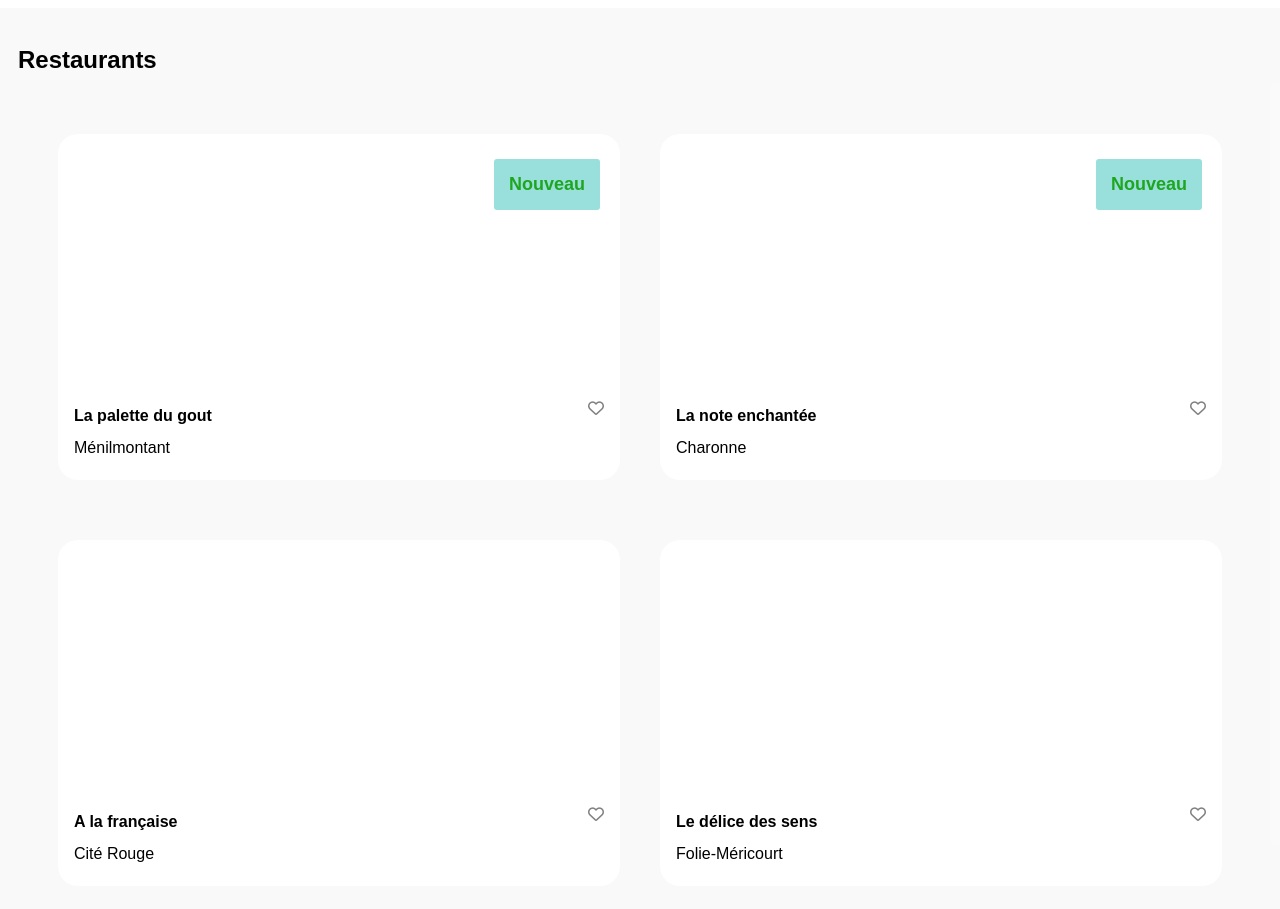
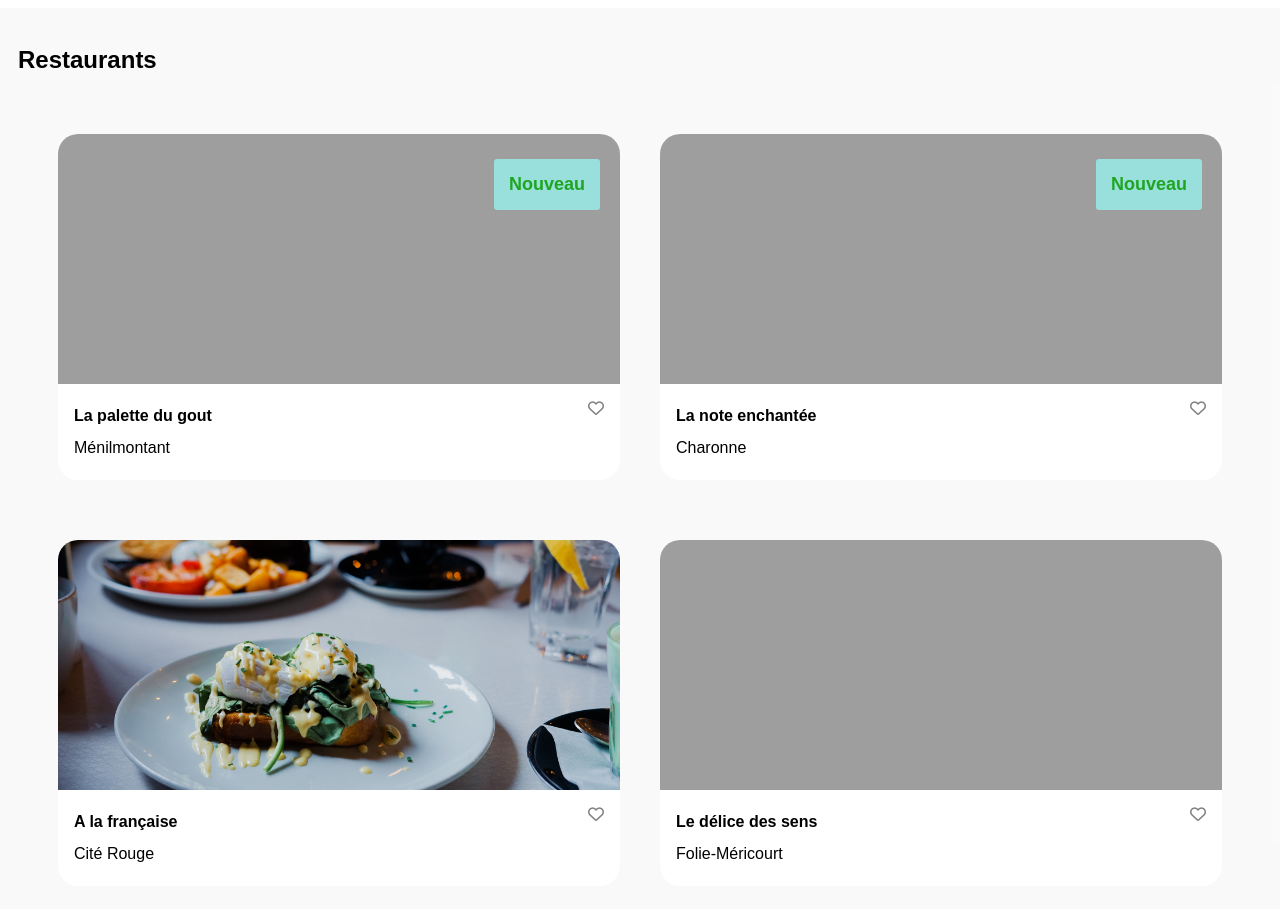
Before and after one commit to Tabouri/projet3, a website: page index.html in a window 1280 px wide. Shown: the part 680-1589 px from the top of the page. Drawn offline with Linux system fonts and the light colour scheme; the site is published under a folder, as on GitHub Pages, so addresses that start at the root find nothing.

Commit message:
change url image path

```diff
--- a/index.html
+++ b/index.html
@@ -73,7 +73,7 @@
               <div
                 class="restaurant-img"
                 style="
-                  background-image: url(/restaurants/jay-wennington-N_Y88TWmGwA-unsplash.jpg);
+                  background-image: url(./restaurants/jay-wennington-N_Y88TWmGwA-unsplash.jpg);
                 "
               ></div>
               <div class="restaurant-nom">
@@ -93,7 +93,7 @@
               <div
                 class="restaurant-img"
                 style="
-                  background-image: url(/restaurants/stil-u2Lp8tXIcjw-unsplash.jpg);
+                  background-image: url(./restaurants/stil-u2Lp8tXIcjw-unsplash.jpg);
                 "
               ></div>
               <div class="restaurant-nom">
@@ -112,7 +112,7 @@
               <div
                 class="restaurant-img"
                 style="
-                  background-image: url(/restaurants/toa-heftiba-DQKerTsQwi0-unsplash.jpg);
+                  background-image: url(./restaurants/toa-heftiba-DQKerTsQwi0-unsplash.jpg);
                 "
               ></div>
               <div class="restaurant-nom">
@@ -131,7 +131,7 @@
               <div
                 class="restaurant-img"
                 style="
-                  background-image: url(/restaurants/louis-hansel-shotsoflouis-qNBGVyOCY8Q-unsplash.jpg);
+                  background-image: url(./restaurants/louis-hansel-shotsoflouis-qNBGVyOCY8Q-unsplash.jpg);
                 "
               ></div>
               <div class="restaurant-nom">
```
